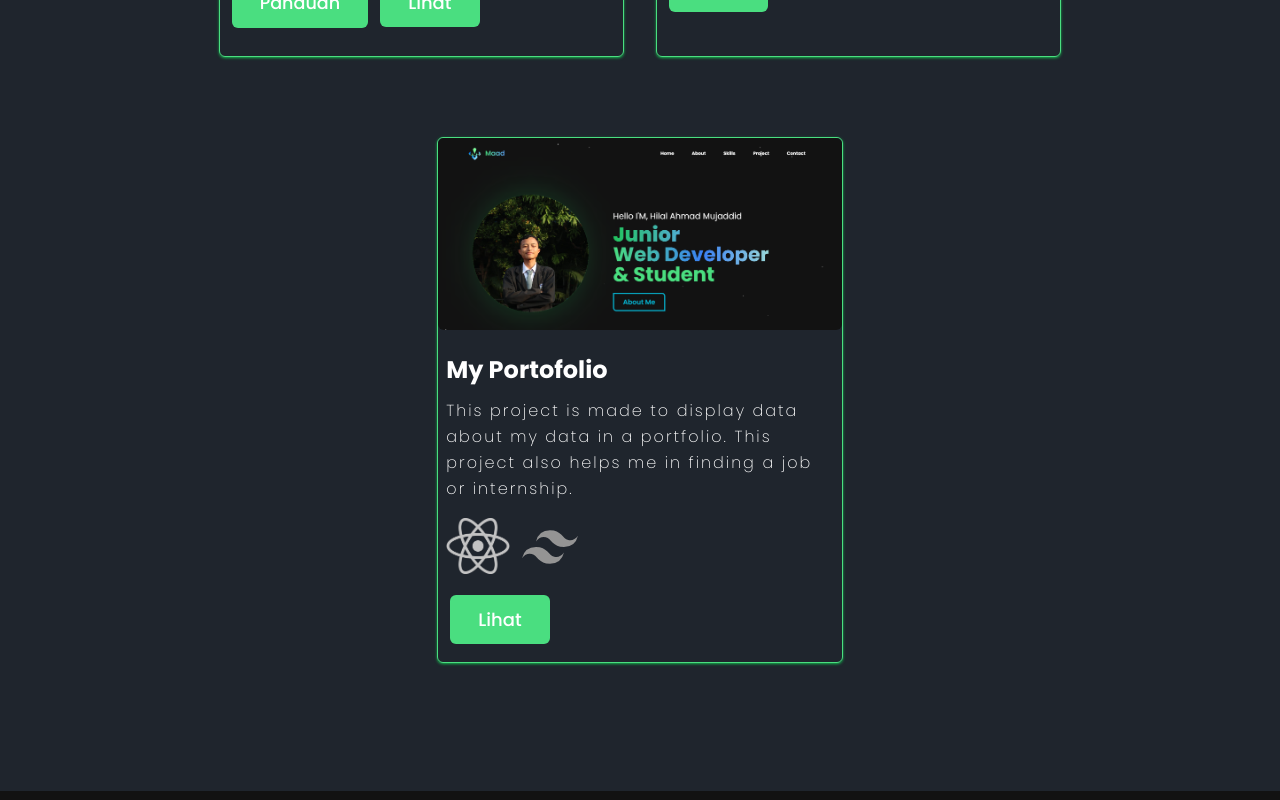
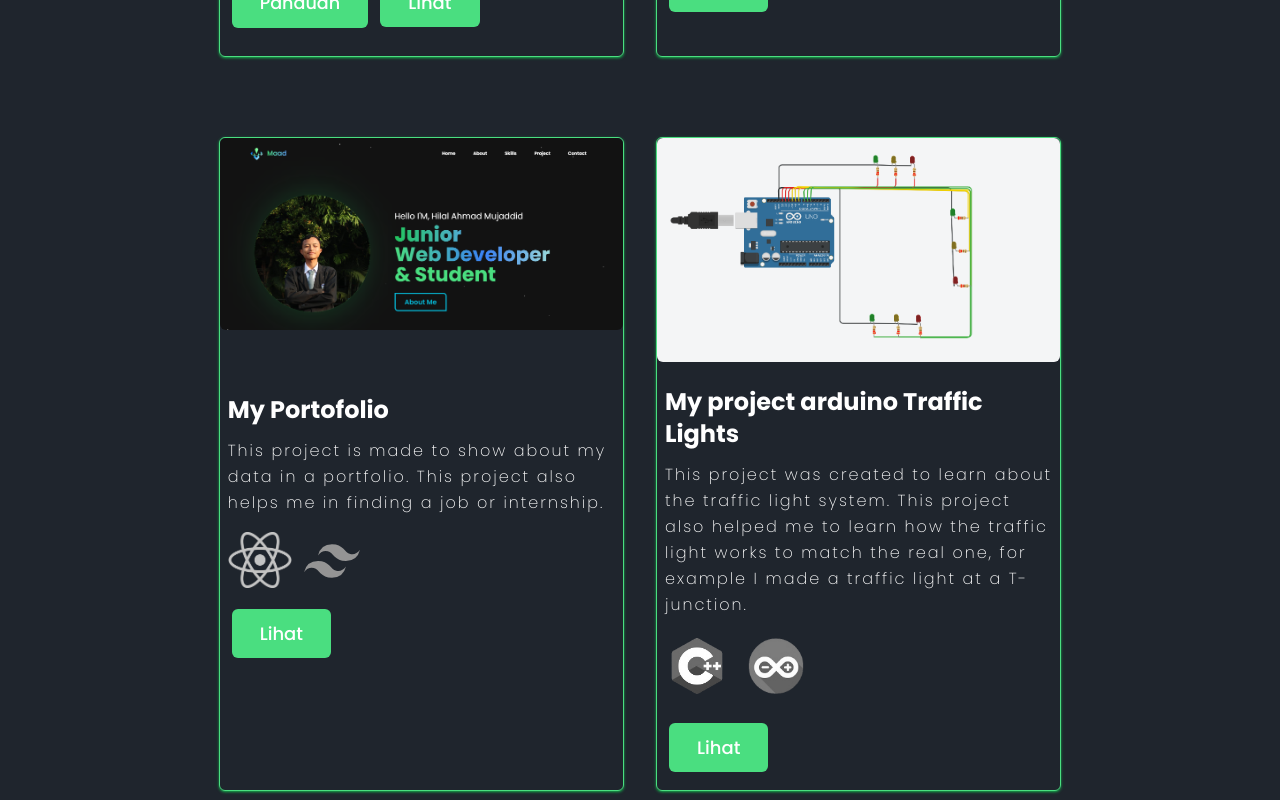
Before and after one commit to JxMaad/Hilal-Portofolio, a Next.js app: page / in a window 1280 px wide. Shown: the part 3820-4620 px from the top of the page. Built offline with nearby package versions, Linux system fonts and the light colour scheme.

Commit message:
update 18-07-24

```diff
--- a/components/projects.tsx
+++ b/components/projects.tsx
@@ -55,7 +55,7 @@ export const Project = () => {
                 <div className="py-3 max-w-16 grayscale hover:grayscale-0 transition duration-300 ease-in-out">
                   <img src="./logo-css-removebg-preview.png" alt="css" />
                 </div>
-                <div className="py-3 max-w-16 grayscale hover:grayscale-0 transition duration-300 ease-in-out">
+                <div className="py-4 max-w-16 grayscale hover:grayscale-0 transition duration-300 ease-in-out">
                   <img src="./Unofficial_JavaScript_logo_2.svg.png" alt="js" />
                 </div>
               </div>
@@ -69,8 +69,8 @@ export const Project = () => {
               <div className="rounded-md overflow-hidden ">
                 <img src="./Myportofolio.png" className="h-full" alt="foto-kelas" width="w-full" />
               </div>
-              <h3 className="font-bold mb-3 mt-6 text-2xl px-2">My Portofolio </h3>
-              <p className="font-extralight leading-relaxed tracking-[2px] px-2">This project is made to display data about my data in a portfolio. This project also helps me in finding a job or internship.</p>
+              <h3 className="font-bold mb-3 mt-16 text-2xl px-2">My Portofolio </h3>
+              <p className="font-extralight leading-relaxed tracking-[2px] px-2">This project is made to show about my data in a portfolio. This project also helps me in finding a job or internship.</p>
               <div className="flex gap-x-2 px-2">
                 <div className="py-4 max-w-16 grayscale hover:grayscale-0 transition duration-300 ease-in-out">
                   <img src="./React-icon.svg.png" alt="react" />
@@ -85,6 +85,26 @@ export const Project = () => {
                 </a>
               </div>
             </div>
+            <div className="mb-12 lg:w-1/3 border border-green-400 shadow-green-600 rounded-md shadow" data-aos="fade-up" data-aos-duration="1000">
+              <div className="rounded-md overflow-hidden ">
+                <img src="./trafficlights.png" className="h-full" alt="foto-kelas" width="w-full" />
+              </div>
+              <h3 className="font-bold mb-3 mt-6 text-2xl px-2">My project arduino Traffic Lights </h3>
+              <p className="font-extralight leading-relaxed tracking-[2px] px-2">This project was created to learn about the traffic light system. This project also helped me to learn how the traffic light works to match the real one, for example I made a traffic light at a T-junction.</p>
+              <div className="flex gap-x-2 px-2">
+                <div className="py-4 max-w-16 grayscale hover:grayscale-0 transition duration-300 ease-in-out">
+                  <img src="./logo-c++-removebg-preview.png" alt="c++" />
+                </div>
+                <div className="py-3 max-w-20 grayscale hover:grayscale-0 transition duration-300 ease-in-out">
+                  <img src="./arduino-logo-removebg-preview.png" alt="arduino" />
+                </div>
+              </div>
+              <div className="my-4 mx-3 mb-7">
+                <a href="https://www.tinkercad.com/things/caj06V8LGUO-smooth-blorr-crift?sharecode=DAjK9ryFf9Nfu6HUl9j5kWFV5y7DioWd3OdZe2r4FeI" target="_blank" className="px-7 py-3 bg-green-400 font-medium text-lg rounded-md hover:bg-green-600">
+                  Lihat
+                </a>
+              </div>
+            </div>
           </div>
         </div>
       </section>
```
Also changed, not shown: public/trafficlights.png (added).
